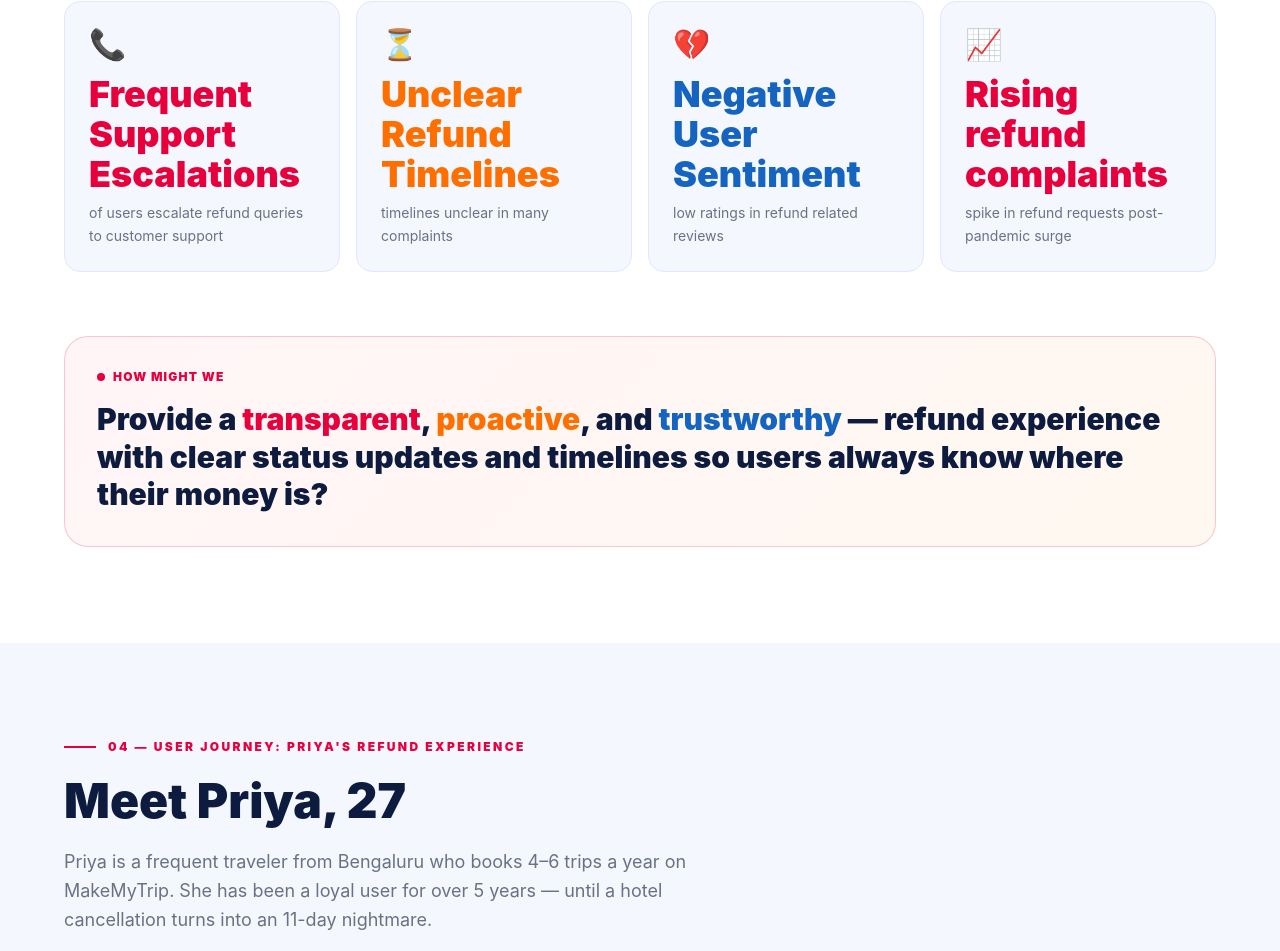
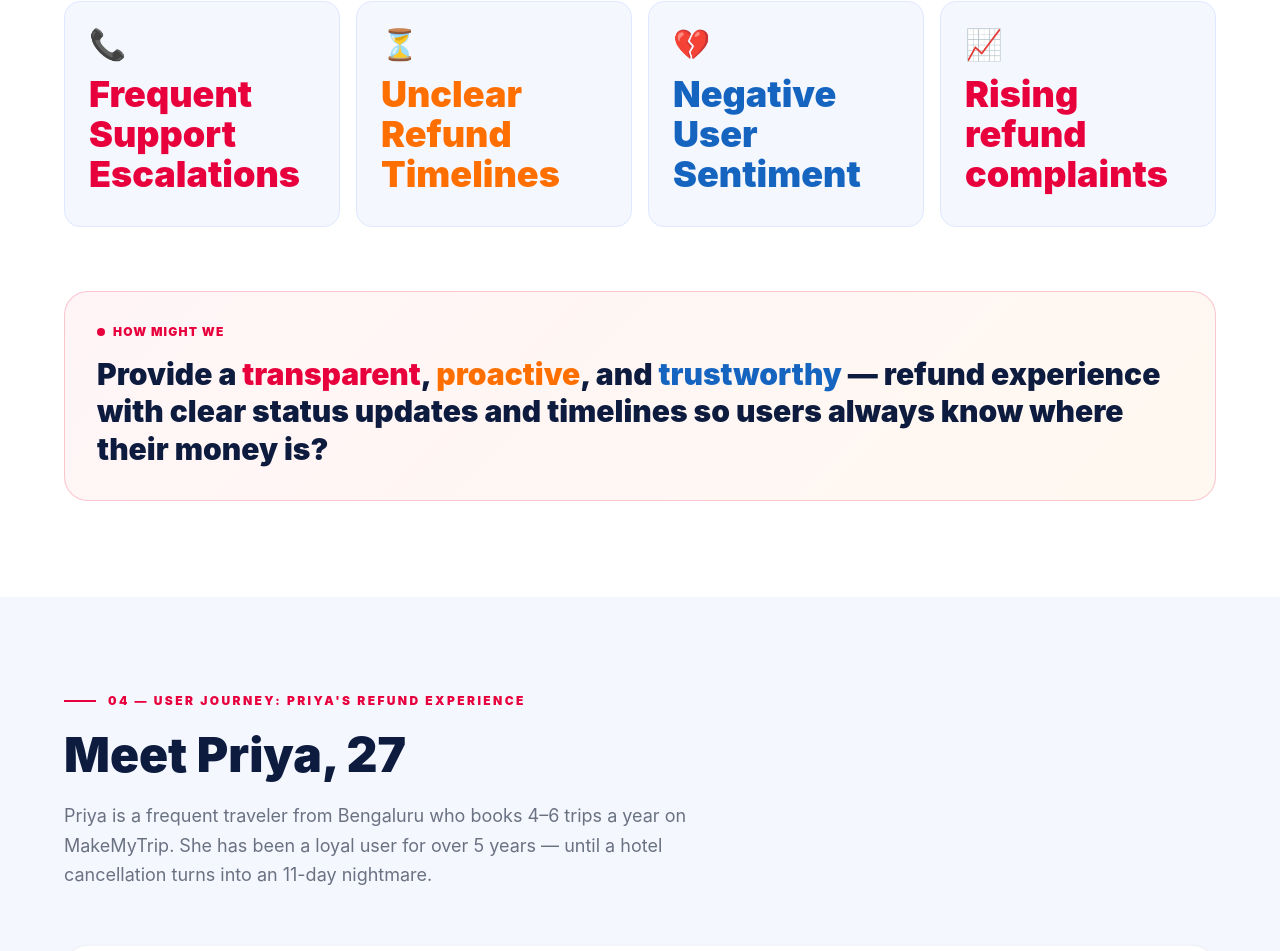
Before and after one commit to kajalverma1104-dot/Casestudyrefundprocess, a React (Vite) app: page / in a window 1280 px wide. Shown: the part 2451-3402 px from the top of the page. Built offline with nearby package versions, Linux system fonts and the light colour scheme.

Commit message:
Update ProblemStatement.tsx

```diff
--- a/src/app/components/ProblemStatement.tsx
+++ b/src/app/components/ProblemStatement.tsx
@@ -8,10 +8,10 @@ function SectionLabel({ children }: { children: string }) {
 }
 
 const stats = [
-  { value: "Frequent Support Escalations", desc: "of users escalate refund queries to customer support", icon: "📞", color: "text-[#E8003D]" },
-  { value: "Unclear Refund Timelines", desc: "timelines unclear in many complaints", icon: "⏳", color: "text-[#FF6F00]" },
-  { value: "Negative User Sentiment", desc: "low ratings in refund related reviews", icon: "💔", color: "text-[#1565C0]" },
-  { value: "Rising refund complaints", desc: "spike in refund requests post-pandemic surge", icon: "📈", color: "text-[#E8003D]" },
+  { value: "Frequent Support Escalations", icon: "📞", color: "text-[#E8003D]" },
+  { value: "Unclear Refund Timelines", icon: "⏳", color: "text-[#FF6F00]" },
+  { value: "Negative User Sentiment", icon: "💔", color: "text-[#1565C0]" },
+  { value: "Rising refund complaints", icon: "📈", color: "text-[#E8003D]" },
 ];
 
 export function ProblemStatement() {
```
